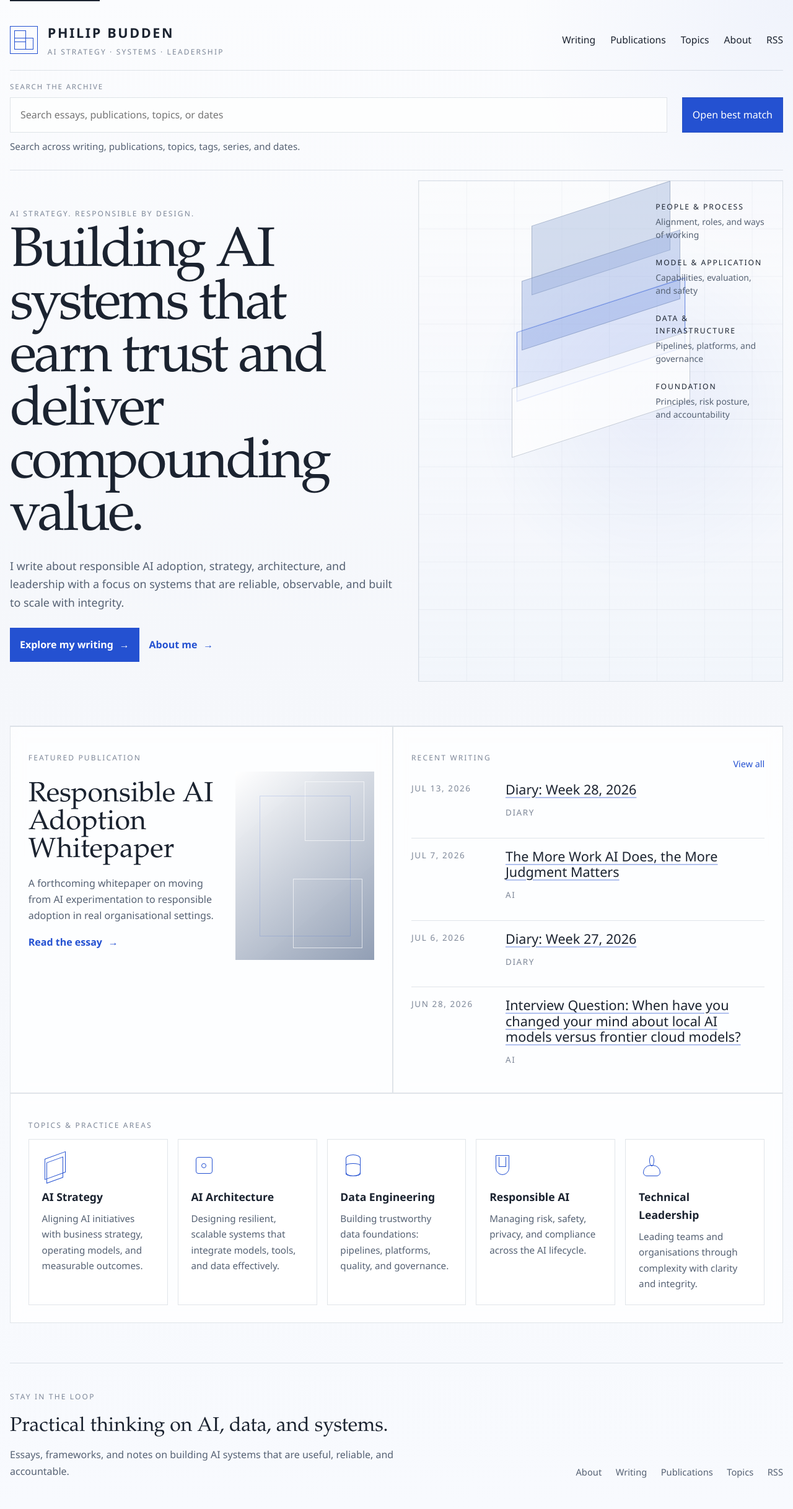
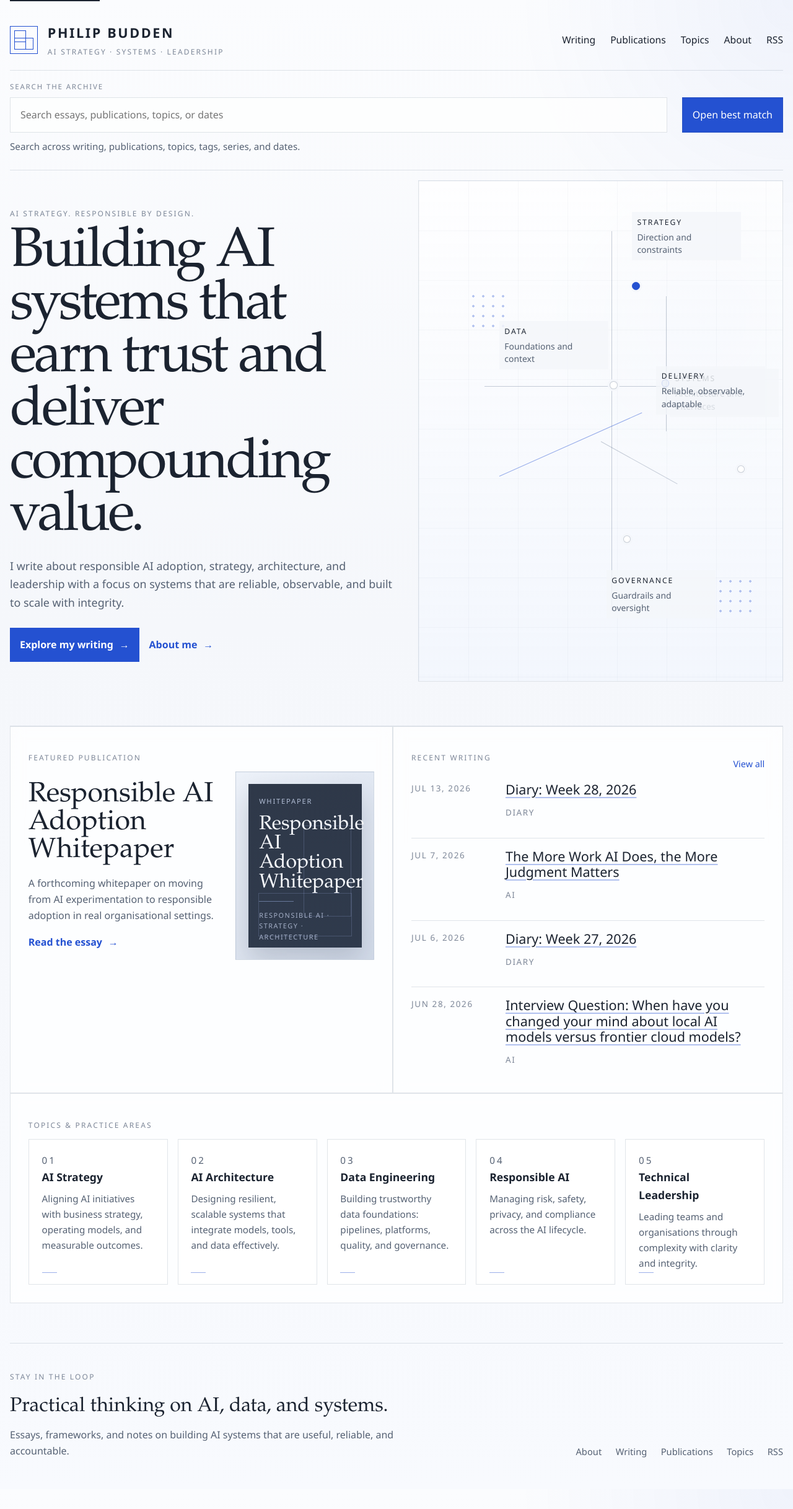
Before and after one commit to philbudden/blog, a Jekyll site: the page built from index.html, in a window 1280 px wide. Shown: the whole page at 62% size. Built offline with Jekyll 4.4.1, drawn with Linux system fonts in a browser that asks for light colours; after the commit the page ends 2403 px from its top, so only the background shows below that.

Commit message:
site: refine systems-light visual identity

```diff
--- a/assets/css/site.css
+++ b/assets/css/site.css
@@ -353,62 +353,149 @@ input {
   min-height: 28rem;
   overflow: hidden;
   background:
-    linear-gradient(180deg, rgba(255, 255, 255, 0.2), rgba(238, 243, 252, 0.35)),
-    radial-gradient(circle at 65% 45%, rgba(36, 81, 209, 0.09), transparent 18rem);
+    linear-gradient(180deg, rgba(255, 255, 255, 0.78), rgba(243, 247, 253, 0.92)),
+    radial-gradient(circle at 78% 28%, rgba(36, 81, 209, 0.08), transparent 16rem);
   border: 1px solid var(--line);
 }
 
-.systems-graphic__grid {
+.systems-graphic__field {
   position: absolute;
   inset: 0;
   background-image:
     linear-gradient(var(--line) 1px, transparent 1px),
     linear-gradient(90deg, var(--line) 1px, transparent 1px);
-  background-size: 4.8rem 4.8rem;
-  opacity: 0.34;
+  background-size: 5rem 5rem;
+  opacity: 0.26;
 }
 
-.systems-graphic__layer {
+.systems-graphic__axis,
+.systems-graphic__path {
   position: absolute;
-  left: 50%;
-  width: 17rem;
-  height: 7rem;
-  transform: translateX(-50%) skewY(-18deg);
-  border: 1px solid var(--line-strong);
-  background: rgba(255, 255, 255, 0.56);
+  background: var(--line-strong);
 }
 
-.systems-graphic__layer--top { top: 2.2rem; width: 14rem; background: rgba(186, 200, 229, 0.6); }
-.systems-graphic__layer--mid { top: 7.5rem; width: 16rem; background: rgba(145, 170, 225, 0.42); }
-.systems-graphic__layer--focus { top: 12.5rem; width: 17rem; border-color: rgba(36, 81, 209, 0.55); background: rgba(36, 81, 209, 0.1); box-shadow: 0 0 0 1px rgba(36, 81, 209, 0.12); }
-.systems-graphic__layer--base { top: 18rem; width: 18rem; background: rgba(255, 255, 255, 0.74); }
-
-.systems-graphic__labels {
-  position: absolute;
-  top: 2rem;
-  right: 1.8rem;
-  display: grid;
-  gap: 1.6rem;
-  max-width: 11rem;
+.systems-graphic__axis--x {
+  left: 18%;
+  right: 12%;
+  top: 41%;
+  height: 1px;
 }
 
-.systems-graphic__labels div {
+.systems-graphic__axis--y {
+  top: 10%;
+  bottom: 14%;
+  left: 53%;
+  width: 1px;
+}
+
+.systems-graphic__path--primary {
+  left: 22%;
+  width: 43%;
+  top: 59%;
+  height: 1px;
+  transform: rotate(-24deg);
+  transform-origin: left center;
+  background: rgba(36, 81, 209, 0.48);
+}
+
+.systems-graphic__path--secondary {
+  left: 50%;
+  width: 24%;
+  top: 52%;
+  height: 1px;
+  transform: rotate(29deg);
+  transform-origin: left center;
+}
+
+.systems-graphic__path--vertical {
+  top: 23%;
+  left: 68%;
+  height: 27%;
+  width: 1px;
+}
+
+.systems-graphic__node {
+  position: absolute;
+  width: 0.8rem;
+  height: 0.8rem;
+  border-radius: 50%;
+  background: var(--surface-strong);
+  border: 1.5px solid var(--line-strong);
+  box-shadow: 0 0 0 0.2rem rgba(245, 247, 251, 0.95);
+}
+
+.systems-graphic__node--origin { left: 52.4%; top: 40%; }
+.systems-graphic__node--strategy { left: 58.6%; top: 20.2%; background: var(--accent); border-color: var(--accent); }
+.systems-graphic__node--systems { left: 66.7%; top: 39.6%; background: rgba(36, 81, 209, 0.18); border-color: var(--accent); }
+.systems-graphic__node--delivery { left: 87.5%; top: 56.8%; }
+.systems-graphic__node--governance { left: 56.1%; top: 70.8%; }
+
+.systems-graphic__cluster {
+  position: absolute;
+  display: grid;
+  grid-template-columns: repeat(4, 0.34rem);
+  gap: 0.55rem;
+}
+
+.systems-graphic__cluster::before,
+.systems-graphic__cluster::after,
+.systems-graphic__cluster div {
+  content: "";
+}
+
+.systems-graphic__cluster::before,
+.systems-graphic__cluster::after,
+.systems-graphic__cluster {
+  color: transparent;
+}
+
+.systems-graphic__cluster--signals {
+  right: 7.5%;
+  bottom: 13%;
+}
+
+.systems-graphic__cluster--evidence {
+  left: 13.5%;
+  top: 22%;
+}
+
+.systems-graphic__cluster--signals,
+.systems-graphic__cluster--evidence {
+  width: 4rem;
+  height: 4rem;
+  background-image:
+    radial-gradient(circle, rgba(36, 81, 209, 0.46) 0.1rem, transparent 0.12rem);
+  background-size: 1rem 1rem;
+  opacity: 0.7;
+}
+
+.systems-graphic__annotation {
+  position: absolute;
   display: grid;
   gap: 0.25rem;
+  max-width: 11rem;
+  background: rgba(245, 247, 251, 0.82);
+  padding: 0.4rem 0.55rem 0.45rem;
 }
 
-.systems-graphic__labels span {
+.systems-graphic__annotation span {
   font-size: 0.76rem;
   text-transform: uppercase;
   letter-spacing: 0.16em;
   color: var(--ink);
 }
 
-.systems-graphic__labels small {
+.systems-graphic__annotation small {
   color: var(--ink-soft);
   font-size: 0.87rem;
   line-height: 1.45;
 }
+
+.systems-graphic__annotation--strategy { top: 6.2%; left: 58.5%; }
+.systems-graphic__annotation--systems { top: 37.5%; left: 69%; }
+.systems-graphic__annotation--delivery { top: 37%; right: 4.8%; }
+.systems-graphic__annotation--governance { left: 51.5%; bottom: 12.5%; }
+.systems-graphic__annotation--data { top: 28%; left: 22%; }
 
 .home-grid {
   grid-template-columns: minmax(0, 1.06fr) minmax(0, 1.08fr);
@@ -466,36 +553,77 @@ input {
 
 .feature-publication__art {
   height: 19rem;
-  background:
-    linear-gradient(140deg, rgba(255, 255, 255, 0.84), rgba(130, 145, 170, 0.88)),
-    linear-gradient(0deg, transparent, transparent);
   position: relative;
   overflow: hidden;
+  background:
+    linear-gradient(135deg, rgba(236, 241, 249, 0.95), rgba(209, 218, 233, 0.95));
+  border: 1px solid var(--line);
 }
 
-.feature-publication__art::before,
-.feature-publication__art::after,
-.feature-publication__art-frame {
+.publication-plate {
+  position: absolute;
+  inset: 1.2rem;
+  display: grid;
+  align-content: start;
+  gap: 0.8rem;
+  padding: 1.2rem 1.1rem 1rem;
+  background:
+    linear-gradient(180deg, rgba(33, 43, 60, 0.93), rgba(44, 55, 73, 0.98));
+  color: #f7f9fd;
+  box-shadow: 0 20px 40px rgba(30, 40, 61, 0.18);
+}
+
+.publication-plate::before,
+.publication-plate::after {
   content: "";
   position: absolute;
-  border: 1px solid rgba(255, 255, 255, 0.65);
+  inset: auto;
+  border: 1px solid rgba(162, 183, 234, 0.22);
 }
 
-.feature-publication__art::before {
-  inset: 1rem 1rem auto auto;
-  width: 6rem;
-  height: 6rem;
+.publication-plate::before {
+  left: 1rem;
+  right: 1rem;
+  bottom: 1.1rem;
+  height: 4.4rem;
 }
 
-.feature-publication__art::after {
-  inset: auto 1.2rem 1.2rem auto;
-  width: 7rem;
-  height: 7rem;
+.publication-plate::after {
+  top: 4.2rem;
+  bottom: 3.1rem;
+  right: 1.1rem;
+  width: 4.8rem;
 }
 
-.feature-publication__art-frame {
-  inset: 2.4rem;
-  border-color: rgba(36, 81, 209, 0.16);
+.publication-plate__eyebrow {
+  margin: 0;
+  color: rgba(210, 222, 248, 0.8);
+  text-transform: uppercase;
+  letter-spacing: 0.16em;
+  font-size: 0.7rem;
+}
+
+.publication-plate h3 {
+  margin: 0;
+  font-family: var(--font-display);
+  font-size: 2rem;
+  line-height: 0.98;
+  font-weight: 400;
+}
+
+.publication-plate__rule {
+  width: 3.5rem;
+  height: 1px;
+  background: rgba(162, 183, 234, 0.5);
+}
+
+.publication-plate__meta {
+  margin: auto 0 0;
+  color: rgba(210, 222, 248, 0.72);
+  text-transform: uppercase;
+  letter-spacing: 0.14em;
+  font-size: 0.68rem;
+  line-height: 1.6;
 }
 
 .writing-list {
@@ -541,6 +669,7 @@ input {
   padding: 1.3rem;
   border: 1px solid var(--line);
   background: rgba(255, 255, 255, 0.52);
+  position: relative;
 }
 
 .area-card h3 {
@@ -555,35 +684,23 @@ input {
   font-size: 0.95rem;
 }
 
-.area-card__icon {
-  width: 2.6rem;
-  height: 2.6rem;
-  margin-bottom: 1rem;
-  position: relative;
+.area-card__index {
+  margin: 0 0 1rem;
+  color: var(--accent);
+  font-size: 0.82rem;
+  text-transform: uppercase;
+  letter-spacing: 0.2em;
 }
 
-.area-card__icon::before,
-.area-card__icon::after {
+.area-card::after {
   content: "";
   position: absolute;
-  border: 1.5px solid var(--accent);
+  left: 1.3rem;
+  bottom: 1.1rem;
+  width: 1.5rem;
+  height: 1px;
+  background: rgba(36, 81, 209, 0.45);
 }
-
-.area-card__icon--stack::before,
-.area-card__icon--stack::after {
-  inset: 0.25rem;
-  transform: skewY(-20deg);
-}
-
-.area-card__icon--stack::after { inset: 0.7rem 0.45rem -0.2rem 0.45rem; }
-.area-card__icon--network::before { inset: 0.45rem; border-radius: 0.25rem; }
-.area-card__icon--network::after { inset: 1.05rem; border-radius: 50%; }
-.area-card__icon--data::before { inset: 0.2rem 0.55rem; border-radius: 50% / 18%; }
-.area-card__icon--data::after { inset: 1.1rem 0.55rem 0.2rem; border-radius: 50% / 18%; }
-.area-card__icon--shield::before { inset: 0.25rem 0.6rem 0.35rem; border-radius: 0 0 1rem 1rem; }
-.area-card__icon--shield::after { inset: 0.45rem 0.95rem auto 0.95rem; height: 1rem; border-width: 0 1.5px 1.5px; }
-.area-card__icon--people::before { inset: 0.25rem 1.05rem 1.2rem 1.05rem; border-radius: 50%; }
-.area-card__icon--people::after { inset: 1.25rem 0.45rem 0.2rem 0.45rem; border-radius: 1rem 1rem 0.5rem 0.5rem; }
 
 .archive-hero {
   grid-template-columns: minmax(0, 1fr) minmax(16rem, 22rem);
@@ -959,15 +1076,9 @@ input {
     min-height: 22rem;
   }
 
-  .systems-graphic__labels {
-    position: absolute;
-    left: 1rem;
-    right: 1rem;
-    top: auto;
-    bottom: 1rem;
-    max-width: none;
-    grid-template-columns: repeat(2, minmax(0, 1fr));
-    gap: 0.8rem;
+  .systems-graphic__annotation {
+    max-width: 8.5rem;
+    padding: 0.3rem 0.4rem;
   }
 
   .writing-list__item {
--- a/index.html
+++ b/index.html
@@ -20,16 +20,38 @@ body_class: page-home
       </div>
     </div>
     <div class="systems-graphic" aria-hidden="true">
-      <div class="systems-graphic__grid"></div>
-      <div class="systems-graphic__layer systems-graphic__layer--top"></div>
-      <div class="systems-graphic__layer systems-graphic__layer--mid"></div>
-      <div class="systems-graphic__layer systems-graphic__layer--focus"></div>
-      <div class="systems-graphic__layer systems-graphic__layer--base"></div>
-      <div class="systems-graphic__labels">
-        <div><span>People &amp; process</span><small>Alignment, roles, and ways of working</small></div>
-        <div><span>Model &amp; application</span><small>Capabilities, evaluation, and safety</small></div>
-        <div><span>Data &amp; infrastructure</span><small>Pipelines, platforms, and governance</small></div>
-        <div><span>Foundation</span><small>Principles, risk posture, and accountability</small></div>
+      <div class="systems-graphic__field"></div>
+      <div class="systems-graphic__axis systems-graphic__axis--x"></div>
+      <div class="systems-graphic__axis systems-graphic__axis--y"></div>
+      <div class="systems-graphic__node systems-graphic__node--origin"></div>
+      <div class="systems-graphic__node systems-graphic__node--strategy"></div>
+      <div class="systems-graphic__node systems-graphic__node--systems"></div>
+      <div class="systems-graphic__node systems-graphic__node--delivery"></div>
+      <div class="systems-graphic__node systems-graphic__node--governance"></div>
+      <div class="systems-graphic__path systems-graphic__path--primary"></div>
+      <div class="systems-graphic__path systems-graphic__path--secondary"></div>
+      <div class="systems-graphic__path systems-graphic__path--vertical"></div>
+      <div class="systems-graphic__cluster systems-graphic__cluster--signals"></div>
+      <div class="systems-graphic__cluster systems-graphic__cluster--evidence"></div>
+      <div class="systems-graphic__annotation systems-graphic__annotation--strategy">
+        <span>Strategy</span>
+        <small>Direction and constraints</small>
+      </div>
+      <div class="systems-graphic__annotation systems-graphic__annotation--systems">
+        <span>Systems</span>
+        <small>Architecture and interfaces</small>
+      </div>
+      <div class="systems-graphic__annotation systems-graphic__annotation--delivery">
+        <span>Delivery</span>
+        <small>Reliable, observable, adaptable</small>
+      </div>
+      <div class="systems-graphic__annotation systems-graphic__annotation--governance">
+        <span>Governance</span>
+        <small>Guardrails and oversight</small>
+      </div>
+      <div class="systems-graphic__annotation systems-graphic__annotation--data">
+        <span>Data</span>
+        <small>Foundations and context</small>
       </div>
     </div>
   </header>
@@ -45,7 +67,12 @@ body_class: page-home
             <a class="action-link" href="{{ featured_publication.url | relative_url }}">Read the essay</a>
           </div>
           <div class="feature-publication__art" aria-hidden="true">
-            <div class="feature-publication__art-frame"></div>
+            <div class="publication-plate">
+              <p class="publication-plate__eyebrow">{{ featured_publication.publication_kind | default: "Publication" }}</p>
+              <h3>{{ featured_publication.title }}</h3>
+              <div class="publication-plate__rule"></div>
+              <p class="publication-plate__meta">Responsible AI · strategy · architecture</p>
+            </div>
           </div>
         </div>
       {% else %}
@@ -81,28 +108,28 @@ body_class: page-home
     <section class="home-panel home-panel--areas">
       <p class="section-kicker">Topics &amp; practice areas</p>
       <div class="areas-grid">
-        <article class="area-card">
-          <div class="area-card__icon area-card__icon--stack"></div>
+        <article class="area-card area-card--strategy">
+          <p class="area-card__index">01</p>
           <h3>AI Strategy</h3>
           <p>Aligning AI initiatives with business strategy, operating models, and measurable outcomes.</p>
         </article>
-        <article class="area-card">
-          <div class="area-card__icon area-card__icon--network"></div>
+        <article class="area-card area-card--architecture">
+          <p class="area-card__index">02</p>
           <h3>AI Architecture</h3>
           <p>Designing resilient, scalable systems that integrate models, tools, and data effectively.</p>
         </article>
-        <article class="area-card">
-          <div class="area-card__icon area-card__icon--data"></div>
+        <article class="area-card area-card--data">
+          <p class="area-card__index">03</p>
           <h3>Data Engineering</h3>
           <p>Building trustworthy data foundations: pipelines, platforms, quality, and governance.</p>
         </article>
-        <article class="area-card">
-          <div class="area-card__icon area-card__icon--shield"></div>
+        <article class="area-card area-card--responsible">
+          <p class="area-card__index">04</p>
           <h3>Responsible AI</h3>
           <p>Managing risk, safety, privacy, and compliance across the AI lifecycle.</p>
         </article>
-        <article class="area-card">
-          <div class="area-card__icon area-card__icon--people"></div>
+        <article class="area-card area-card--leadership">
+          <p class="area-card__index">05</p>
           <h3>Technical Leadership</h3>
           <p>Leading teams and organisations through complexity with clarity and integrity.</p>
         </article>
```
